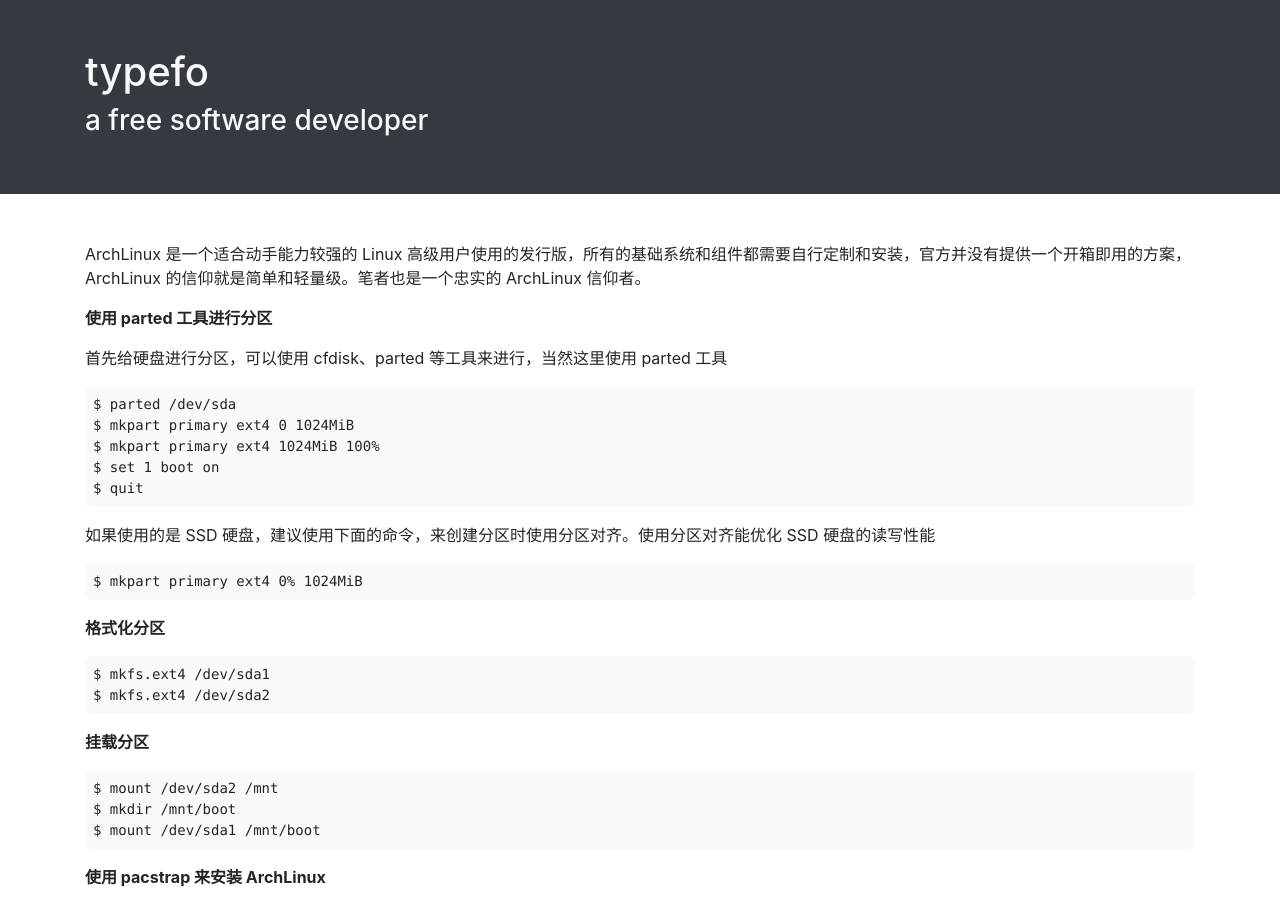
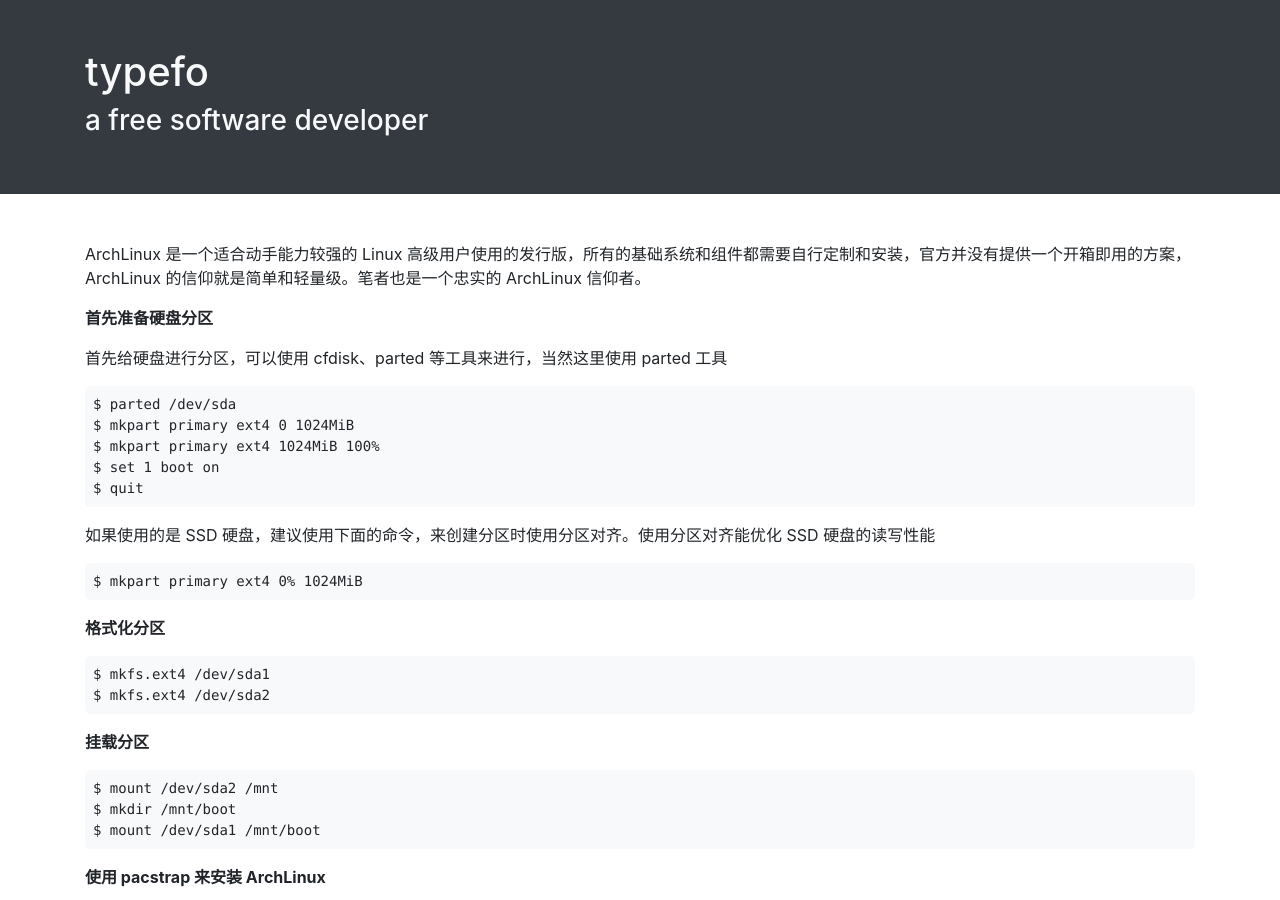
Before and after one commit to ehsud/blog, a Jekyll site: the page built from linux/archlinux-install-guide.md, in a window 1280 px wide and 900 px high. Built offline with Jekyll 4.4.1, drawn with Linux system fonts in a browser that asks for light colours.

Commit message:
updated some files

```diff
--- a/linux/archlinux-install-guide.md
+++ b/linux/archlinux-install-guide.md
@@ -6,7 +6,7 @@ copyleft: true
 
 ArchLinux 是一个适合动手能力较强的 Linux 高级用户使用的发行版，所有的基础系统和组件都需要自行定制和安装，官方并没有提供一个开箱即用的方案，ArchLinux 的信仰就是简单和轻量级。笔者也是一个忠实的 ArchLinux 信仰者。
 
-**使用 parted 工具进行分区**
+**首先准备硬盘分区**
 
 首先给硬盘进行分区，可以使用 cfdisk、parted 等工具来进行，当然这里使用 parted 工具
 
```
